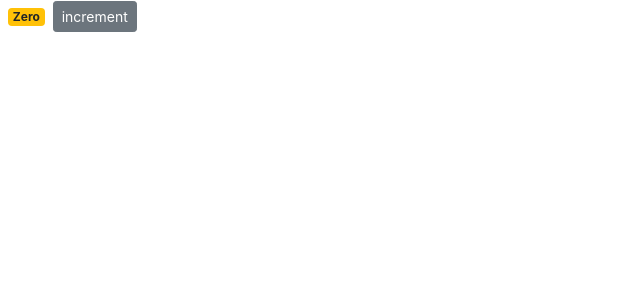
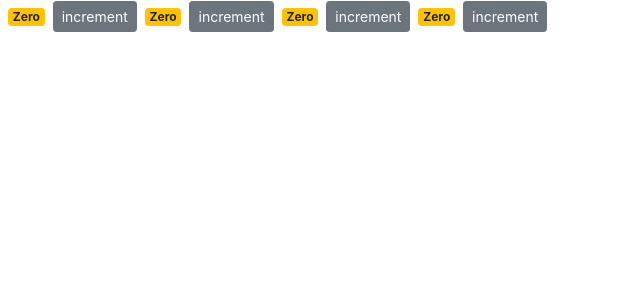
Before and after one commit to voodoo15/React-Shopping-Cart-Button-Example, a React (Create React App) app: page / in a window 1280 px wide. Shown: the top 300 px of the page, without its empty margins (0-640 px from the left). Built offline with nearby package versions, Linux system fonts and the light colour scheme.

Commit message:
Added counters.jsx to handle list of counters.  Updated index.js and counter.jsx to accomodate new counters component.

```diff
--- a/src/components/counter.jsx
+++ b/src/components/counter.jsx
@@ -2,12 +2,12 @@
 
 class Counter extends Component {
   state = {
-    count: 0
+    value: this.props.value
   };
 
   handleIncrement = () => {
-    this.setState({count: this.state.count + 1});
-  }
+    this.setState({value: this.state.value + 1});
+  };
 
   render() {
 
@@ -17,21 +17,22 @@
         <button
           className="btn btn-secondary btn-sm"
           onClick={this.handleIncrement}
-          >increment</button>
+        >increment
+        </button>
       </React.Fragment>
     );
-  }
+  };
 
   getBadgeClasses() {
     let classes = "badge m-2 badge-";
-    classes += this.state.count === 0 ? "warning" : "primary";
+    classes += this.state.value === 0 ? "warning" : "primary";
     return classes;
-  }
+  };
 
   formatCount() {
-    const { count } = this.state;
-    return count === 0 ? "Zero" : count;
-  }
-}
+    const { value } = this.state;
+    return value === 0 ? "Zero" : value;
+  };
+};
 
 export default Counter;
--- /dev/null
+++ b/src/components/counters.jsx
@@ -0,0 +1,22 @@
+import React, {Component} from 'react';
+import Counter from "./counter"
+
+class Counters extends Component {
+  state = {
+    counters: [
+      { id: 1, value: 0 },
+      { id: 2, value: 0 },
+      { id: 3, value: 0 },
+      { id: 4, value: 0 }
+    ]
+  }
+  render() {
+    return (
+      <div>
+        { this.state.counters.map( counter => <Counter key={counter.id} value={counter.value} />) }
+      </div>
+  );
+  }
+}
+
+export default Counters;
--- a/src/index.js
+++ b/src/index.js
@@ -5,7 +5,9 @@
 import * as serviceWorker from './serviceWorker';
 import 'bootstrap/dist/css/bootstrap.css';
 import Counter from './components/counter';
+import Counters from './components/counters';
 
-ReactDOM.render( < Counter /> , document.getElementById('root'));
+
+ReactDOM.render( <Counters /> , document.getElementById('root'));
 
 serviceWorker.unregister();
```
